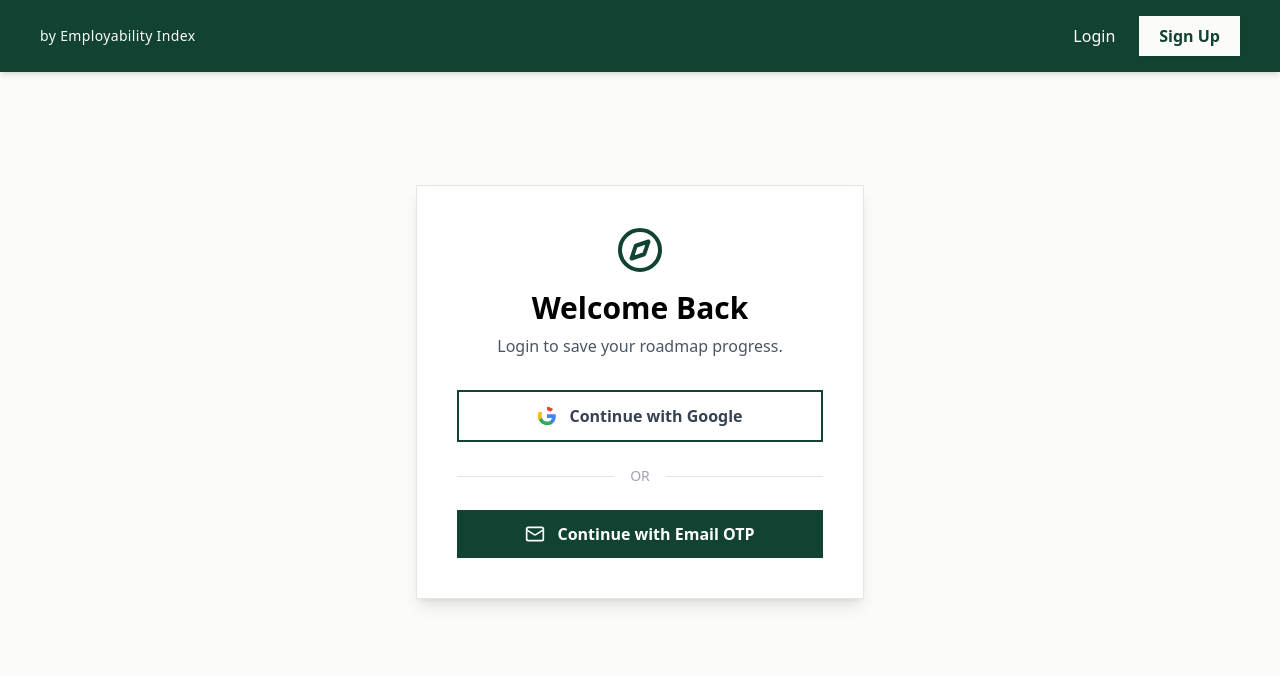
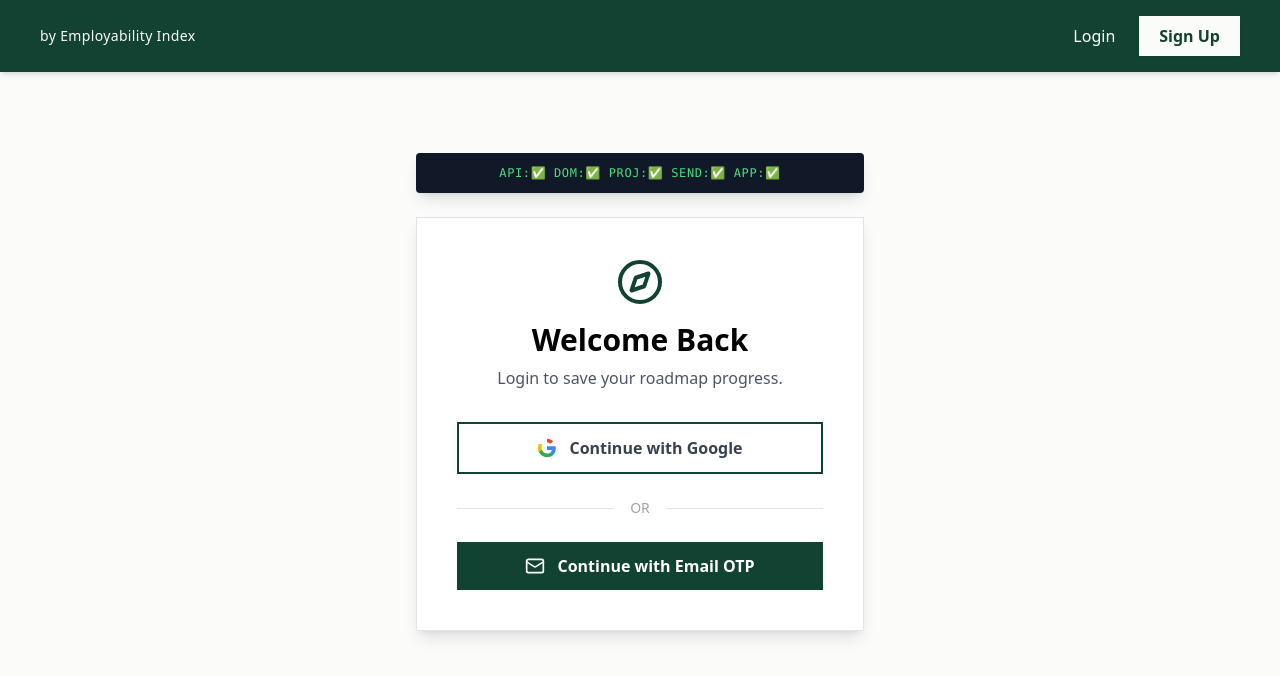
Before and after one commit to SahilDhinwa/Career-gps2.0, a Next.js app: page /login in a window 1280 px wide. Shown: the top 676 px of the page. Built offline with nearby package versions, Linux system fonts and the light colour scheme; no server answers.

Commit message:
Implement Firebase key scanner and improve error handling
Added environment status check for Firebase keys and updated error handling.

```diff
--- a/app/login/page.tsx
+++ b/app/login/page.tsx
@@ -5,21 +5,35 @@ import { auth, googleProvider, db } from "../../lib/firebase";
 import { signInWithPopup } from "firebase/auth";
 import { doc, setDoc, getDoc } from "firebase/firestore";
 import { useRouter } from "next/navigation";
-import { useState } from "react";
+import { useState, useEffect } from "react";
 
 export default function Login() {
   const router = useRouter();
   const [isLoading, setIsLoading] = useState(false);
-  const [errorMessage, setErrorMessage] = useState(""); // New Error State
+  const [errorMessage, setErrorMessage] = useState("");
+  const [envStatus, setEnvStatus] = useState(""); // The Key Scanner
+
+  // This runs instantly to check if Vercel successfully handed over the keys
+  useEffect(() => {
+    const checkKeys = {
+      API: process.env.NEXT_PUBLIC_FIREBASE_API_KEY ? "✅" : "❌",
+      DOM: process.env.NEXT_PUBLIC_FIREBASE_AUTH_DOMAIN ? "✅" : "❌",
+      PROJ: process.env.NEXT_PUBLIC_FIREBASE_PROJECT_ID ? "✅" : "❌",
+      SEND: process.env.NEXT_PUBLIC_FIREBASE_MESSAGING_SENDER_ID ? "✅" : "❌",
+      APP: process.env.NEXT_PUBLIC_FIREBASE_APP_ID ? "✅" : "❌",
+    };
+    setEnvStatus(`API:${checkKeys.API} DOM:${checkKeys.DOM} PROJ:${checkKeys.PROJ} SEND:${checkKeys.SEND} APP:${checkKeys.APP}`);
+  }, []);
 
   const handleGoogleLogin = async () => {
     try {
       setIsLoading(true);
-      setErrorMessage(""); // Clear any old errors
+      setErrorMessage("");
 
       const result = await signInWithPopup(auth, googleProvider);
       const user = result.user;
 
+      // Attempt database connection
       const userRef = doc(db, "users", user.uid);
       const userSnap = await getDoc(userRef);
 
@@ -35,22 +49,22 @@ export default function Login() {
 
       router.push("/study-abroad");
 
-        } catch (error: any) {
+    } catch (error: any) {
       console.error("Login Error:", error);
-
-      // We are forcing it to check if the environment variable exists
-      const projectId = process.env.NEXT_PUBLIC_FIREBASE_PROJECT_ID;
-
-      setErrorMessage(
-        `Error: ${error.message} | Project ID: ${projectId ? "FOUND" : "BLANK!"}`
-      );
+      setErrorMessage(`Error: ${error.message}`);
     } finally {
       setIsLoading(false);
     }
   };
 
   return (
-    <div className="min-h-[80vh] flex items-center justify-center px-6">
+    <div className="min-h-[80vh] flex flex-col items-center justify-center px-6">
+
+      {/* KEY SCANNER HUD */}
+      <div className="mb-6 text-xs font-mono bg-gray-900 text-green-400 p-3 rounded w-full max-w-md text-center shadow-lg tracking-wider">
+        {envStatus || "Scanning keys..."}
+      </div>
+
       <div className="bg-surface border border-surfaceBorder p-10 max-w-md w-full shadow-lg">
         <div className="text-center mb-8">
           <Compass className="w-12 h-12 text-primary mx-auto mb-4" />
@@ -58,7 +72,6 @@ export default function Login() {
           <p className="text-gray-600">Login to save your roadmap progress.</p>
         </div>
 
-        {/* ON-SCREEN ERROR RENDERER */}
         {errorMessage && (
           <div className="mb-6 p-3 bg-red-100 border border-red-400 text-red-700 text-sm font-bold text-center">
             {errorMessage}
```
